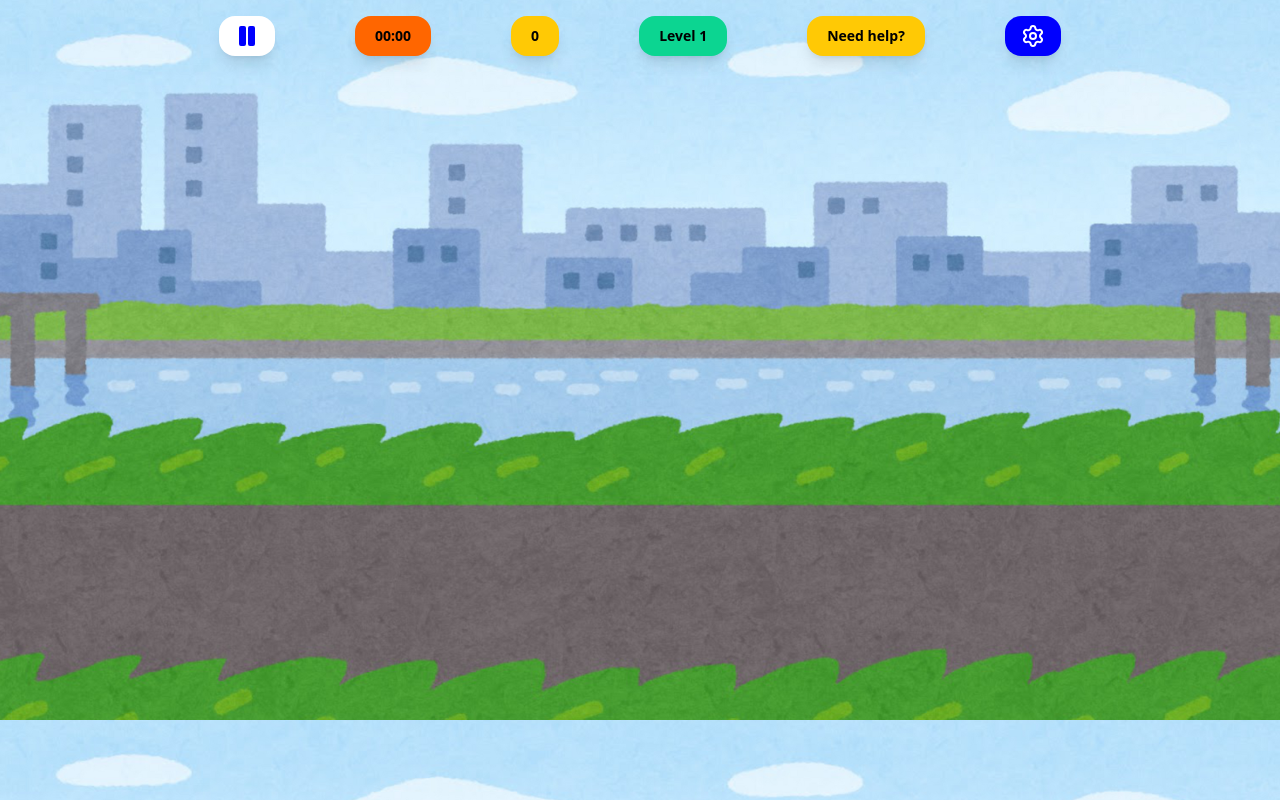
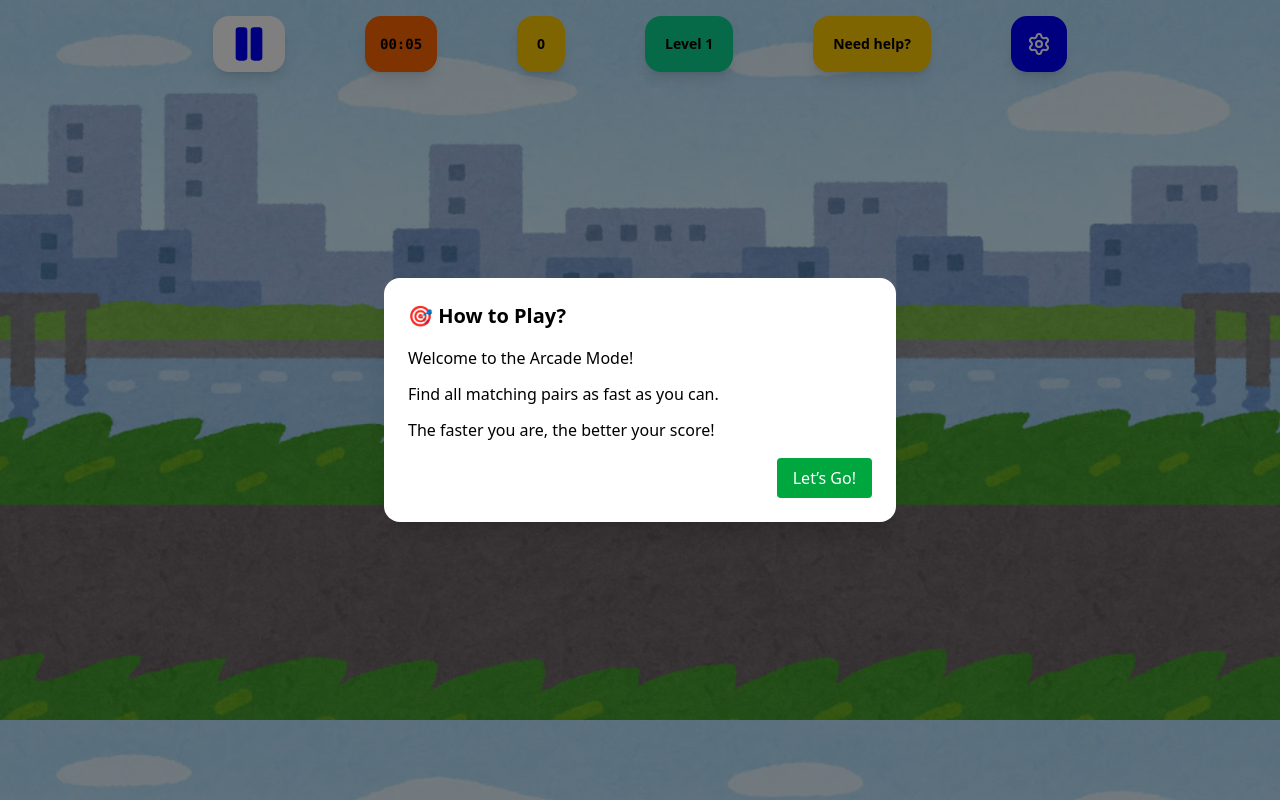
Before and after one commit to cabarros3/memory-game, a SvelteKit app: page /level/1 in a window 1280 px wide. Built offline with nearby package versions, Linux system fonts and the light colour scheme.

Commit message:
feat: implementa temporizador no modo arcade e adventure

```diff
--- a/src/lib/components/GameBar.svelte
+++ b/src/lib/components/GameBar.svelte
@@ -1,27 +1,20 @@
 <script lang="ts">
-  // import Botao from './botao.svelte';
-
-  import { page } from '$app/stores'; // verificar esse depracated
+  import { createEventDispatcher } from "svelte";
+  import { page } from '$app/stores';
   import { get } from 'svelte/store';
-  import { createEventDispatcher } from "svelte";
-	import { DoorOpen, Pause, Settings } from 'lucide-svelte';
-
+  import { DoorOpen, Pause, Play, Settings } from 'lucide-svelte';
 
   const dispatch = createEventDispatcher();
 
-  function handleAjudaClick() {
-  dispatch("reabrirModal");
-}
-
-  // capturar caminho atual da URL
   const pathname = get(page).url.pathname;
 
   export let tempo: string = "00:00";
   export let nivel: number = 1;
   export let tentativas: number = 0;
-  export const instructions = "Need help?"
+  export let instructions: string = "Need help?"
+  export let jogoPausado: boolean = false;
 
-   function handlePause() {
+  function handlePause() {
     dispatch('pause');
   }
 
@@ -29,20 +22,31 @@
     dispatch('exit');
   }
 
+  function handleAjudaClick() {
+    dispatch("reabrirModal");
+  }
 </script>
 
+
 <div class="flex w-full gap-5 sm:gap-8 md:gap-20 px-4 py-4 justify-center font-bold text-black">
-  <!-- Botão Pause -->
+
+
+<!-- Botão Pause ou Play -->
   <button
     class="bg-white text-color4 px-4 py-2 rounded-2xl cursor-pointer shadow-lg"
     on:click={handlePause}
-    aria-label="Pause game"
+    aria-label={jogoPausado ? "Resume game" : "Pause game"}
   >
-    <Pause fill="currentColor" />
+    {#if jogoPausado}
+      <Play fill="currentColor" class="w-10 h-10 text-color4" />
+    {:else}
+      <Pause fill="currentColor" class="w-10 h-10 text-color4" />
+    {/if}
   </button>
-  <div class="flex bg-color2 text-black px-5 py-2 shadow-lg text-sm justify-center items-center rounded-2xl">
-    <span>{tempo}</span>
-  </div>
+
+ <div class="flex bg-color2 text-black px-5 py-2 shadow-lg text-sm justify-center items-center rounded-2xl w-[4.5rem]">
+  <span class="font-mono">{tempo}</span>
+</div>
   <div class="bg-color1 px-5 text-sm shadow-lg flex justify-center items-center rounded-2xl">
     <span>{tentativas}</span>
   </div>
--- /dev/null
+++ b/src/lib/utils/timer.ts
@@ -0,0 +1,36 @@
+export function criarTemporizador(
+	callback: (tempoFormatado: string, totalSegundos: number) => void
+) {
+	let segundos = 0;
+	let intervalo: ReturnType<typeof setInterval>;
+
+	function formatarTempo(s: number): string {
+		const min = Math.floor(s / 60)
+			.toString()
+			.padStart(2, '0');
+		const sec = (s % 60).toString().padStart(2, '0');
+		return `${min}:${sec}`;
+	}
+
+	function iniciar() {
+		intervalo = setInterval(() => {
+			segundos += 1;
+			callback(formatarTempo(segundos), segundos);
+		}, 1000);
+	}
+
+	function pausar() {
+		clearInterval(intervalo);
+	}
+
+	function resetar() {
+		segundos = 0;
+		callback(formatarTempo(segundos), segundos);
+	}
+
+	function getSegundos() {
+		return segundos;
+	}
+
+	return { iniciar, pausar, resetar, getSegundos };
+}
--- a/src/routes/adventure/+page.svelte
+++ b/src/routes/adventure/+page.svelte
@@ -1,57 +1,33 @@
 <script lang="ts">
-  import { onMount } from 'svelte';
+  // 📦 IMPORTAÇÕES
+  import { onMount, onDestroy } from 'svelte';
+  import { page } from '$app/stores';
+  import { get } from 'svelte/store';
+  import { goto } from '$app/navigation';
   import GameBus from './components/GameBus.svelte';
   import MobileWarning from './components/MobileWarning.svelte';
   import GameBar from '../../lib/components/GameBar.svelte';
   import Modal from "$lib/components/Modal.svelte";
-  import { goto } from '$app/navigation';
-  import { page } from '$app/stores';
-  import { get } from 'svelte/store';
+  import { criarTemporizador } from '$lib/utils/timer';
 
+  // 📍 ROTA ATUAL
   const pathname = get(page).url.pathname;
 
-  function handlePause() {
-    console.log('Jogo pausado - implemente a lógica aqui');
-    // Pode parar timers, mostrar modal de pausa, etc
-  }
-
-  // Redireciona ao clicar no botão "Exit"
-  function handleExit() {
-    const pathname = get(page).url.pathname;
-
-    if (pathname.includes('/adventure')) {
-      goto('/');
-    } else if (pathname.includes('/arcade')) {
-      goto('/levels');
-    }
-  }
-
-  // ✅ CONTROLA O ESTADO DO MODAL E A ORIGEM DA ABERTURA
-  let showIntroModal = true;
-  let isFromHelpButton = false; // ← usado para decidir o comportamento do conteúdo
-
-  function closeModal() {
-    showIntroModal = false;
-    isFromHelpButton = false; // ← reset ao fechar
-  }
-
-  // ✅ ESTA FUNÇÃO É CHAMADA QUANDO CLICA NO BOTÃO "Need help?" DO GameBar
-  function openFromHelpButton() {
-    showIntroModal = true;
-    isFromHelpButton = true; // ← sinaliza que veio do botão
-  }
-
-  // Dados do jogo
+  // 🎮 ESTADO DO JOGO
+  let jogoPausado = false;
   let tempo = "00:00";
+  let totalSegundos = 0;
   let nivel = 1;
   let tentativas = 0;
   let cartas = Array.from({ length: 12 }, (_, i) => ({ id: i, aberta: false }));
 
-  function virarCarta(i: number) {
-    cartas[i].aberta = !cartas[i].aberta;
-  }
+  // ⏱️ TEMPORIZADOR
+  const temporizador = criarTemporizador((tempoFormatado, s) => {
+    tempo = tempoFormatado;
+    totalSegundos = s;
+  });
 
-  // Controle de orientação (modo paisagem)
+  // 📲 ORIENTAÇÃO DA TELA
   let isLandscapeMobile = false;
 
   function isMobileDevice() {
@@ -63,11 +39,59 @@
     isLandscapeMobile = !isMobileDevice() || isLandscape;
   }
 
+  // 🧠 MODAL DE INSTRUÇÕES
+  let showIntroModal = true;
+  let isFromHelpButton = false;
+
+  function openFromHelpButton() {
+    showIntroModal = true;
+    isFromHelpButton = true;
+  }
+
+  function closeModal() {
+    showIntroModal = false;
+    isFromHelpButton = false;
+  }
+
+  // 🃏 AÇÕES DO JOGO
+  function virarCarta(i: number) {
+    cartas[i].aberta = !cartas[i].aberta;
+  }
+
+  function handlePause() {
+    if (jogoPausado) {
+      temporizador.iniciar();
+      console.log('Jogo retomado');
+    } else {
+      temporizador.pausar();
+      console.log('Jogo pausado');
+    }
+    jogoPausado = !jogoPausado;
+  }
+
+  function handleExit() {
+    temporizador.pausar();
+
+    if (pathname.includes('/adventure')) {
+      goto('/');
+    } else if (pathname.includes('/arcade')) {
+      goto('/levels');
+    }
+  }
+
+  // ▶️ CICLO DE VIDA
   onMount(() => {
+    temporizador.iniciar();
     checkOrientation();
     window.addEventListener('resize', checkOrientation);
   });
+
+  onDestroy(() => {
+    temporizador.pausar();
+    window.removeEventListener('resize', checkOrientation);
+  });
 </script>
+
 
 <!-- ✅ MODAL COM COMPORTAMENTO CONDICIONAL -->
 <Modal
@@ -108,6 +132,7 @@
       {tempo}
       {nivel}
       {tentativas}
+      {jogoPausado}
       on:reabrirModal={openFromHelpButton}
       on:pause={handlePause}
       on:exit={handleExit}
--- a/src/routes/level/[id]/+page.svelte
+++ b/src/routes/level/[id]/+page.svelte
@@ -1,54 +1,101 @@
-<script>
+<script lang="ts">
+  // 📦 IMPORTAÇÕES
+  import { onMount, onDestroy } from 'svelte';
   import { page } from '$app/stores';
-	import { onMount } from 'svelte';
   import { get } from 'svelte/store';
+  import { goto } from '$app/navigation';
   import GameBar from "$lib/components/GameBar.svelte";
-    import { goto } from '$app/navigation';
+  import Modal from "$lib/components/Modal.svelte";
+  import { criarTemporizador } from '$lib/utils/timer';
 
+  // 🎮 ESTADO DO JOGO
+  let tempo = "00:00";
+  let totalSegundos = 0;
+  let nivel = 1;
+  let tentativas = 0;
+  let jogoPausado = false;
 
-    let tempo = "00:00"
-    let nivel = 1
-    let tentativas = 0
+  // ⏱️ TEMPORIZADOR
+  const temporizador = criarTemporizador((tempoFormatado, s) => {
+    tempo = tempoFormatado;
+    totalSegundos = s;
+  });
 
-    // Atualiza o nível com base na rota
+  // 📍 ROTA
   onMount(() => {
     const { id } = get(page).params;
-		nivel = parseInt(id) || 1; // fallback para 1 se não for número válido
+    nivel = parseInt(id) || 1;
+    temporizador.iniciar();
   });
 
-    // ✅ CONTROLA O ESTADO DO MODAL E A ORIGEM DA ABERTURA
+  onDestroy(() => {
+    temporizador.pausar();
+  });
+
+  // 🎛️ MODAL DE INSTRUÇÕES
   let showIntroModal = true;
-  let isFromHelpButton = false; // ← usado para decidir o comportamento do conteúdo
+  let isFromHelpButton = false;
+
+  function openFromHelpButton() {
+    showIntroModal = true;
+    isFromHelpButton = true;
+  }
 
   function closeModal() {
     showIntroModal = false;
-    isFromHelpButton = false; // ← reset ao fechar
+    isFromHelpButton = false;
   }
 
-  // ✅ ESTA FUNÇÃO É CHAMADA QUANDO CLICA NO BOTÃO "Need help?" DO GameBar
-  function openFromHelpButton() {
-    showIntroModal = true;
-    isFromHelpButton = true; // ← sinaliza que veio do botão
+  // 🧠 AÇÕES DO GAMEBAR
+  function handlePause() {
+    if (jogoPausado) {
+      temporizador.iniciar();
+      console.log('Jogo retomado');
+    } else {
+      temporizador.pausar();
+      console.log('Jogo pausado');
     }
-
-
-    // Eventos do GameBar
-  function handlePause() {
-    console.log('Jogo pausado - implemente a lógica aqui');
-    // Pode parar timers, mostrar modal de pausa, etc
+    jogoPausado = !jogoPausado;
   }
 
   function handleExit() {
+    temporizador.pausar();
     const pathname = get(page).url.pathname;
 
     if (pathname.includes('/adventure')) {
-      goto('/');       // volta para a página inicial
+      goto('/');
     } else if (pathname.includes('/arcade')) {
-      goto('/levels'); // ou outra página que tenha seus níveis
+      goto('/levels');
     }
   }
 </script>
 
+<!-- ✅ MODAL INSTRUÇÕES -->
+<Modal
+  open={showIntroModal}
+  title="🎯 How to Play?"
+  showCloseButton={isFromHelpButton}
+  on:close={closeModal}
+>
+  <div class="flex flex-col gap-3">
+    <p>Welcome to the Arcade Mode!</p>
+    <p>Find all matching pairs as fast as you can.</p>
+    <p>The faster you are, the better your score!</p>
+  </div>
+
+  <div slot="footer">
+    {#if !isFromHelpButton}
+      <button
+        class="px-4 py-2 rounded bg-green-600 text-white hover:bg-green-700"
+        on:click={closeModal}
+      >
+        Let’s Go!
+      </button>
+    {/if}
+  </div>
+</Modal>
+
+<!-- ✅ GAMEBAR COM TEMPORIZADOR -->
 <main class="relative w-full h-screen overflow-hidden">
   <div class="absolute inset-0 bg-[url('/vectors/img4.png')] bg-contain bg-repeat z-0"></div>
   <div class="relative z-10">
@@ -56,6 +103,7 @@
       {tempo}
       {nivel}
       {tentativas}
+      {jogoPausado}
       on:reabrirModal={openFromHelpButton}
       on:pause={handlePause}
       on:exit={handleExit}
```
Lines whose indentation alone changed are shown as unchanged.
